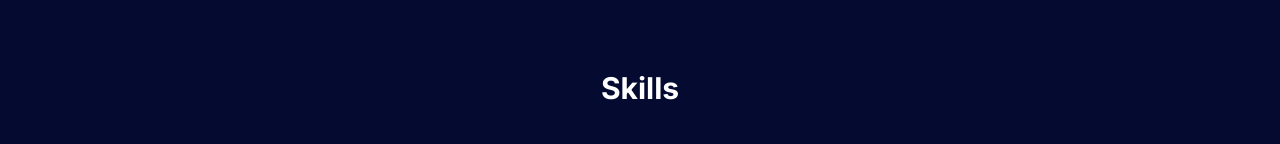
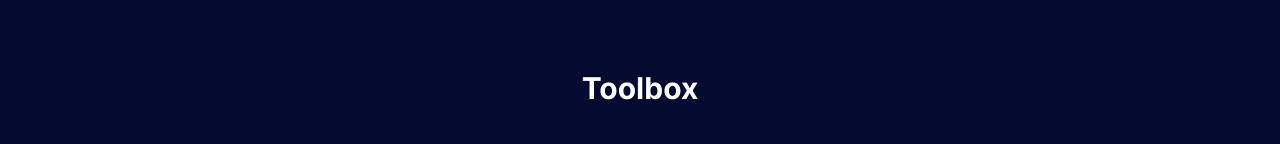
Before and after one commit to tvincent23/Portfolio, a Next.js app in the folder my-app/: page / in a window 1280 px wide. Shown: the part 1670-1814 px from the top of the page. Built offline with nearby package versions, Linux system fonts and the light colour scheme.

Commit message:
changed name of skill section to toolbox

```diff
--- a/my-app/app/components/Navbar.jsx
+++ b/my-app/app/components/Navbar.jsx
@@ -17,8 +17,8 @@ const navLinks = [
     path: "#projects",
   },
   {
-    title: "Skills",
-    path: "#skills",
+    title: "Toolbox",
+    path: "#toolbox",
   },
   {
     title: "Contact",
--- a/my-app/app/components/Skills.jsx
+++ b/my-app/app/components/Skills.jsx
@@ -20,10 +20,10 @@ const skillsList = [
 
 const Skills = () => {
   return (
-    <section id="skills">
+    <section id="toolbox">
       <div className="mt-36 grid grid-cols-1 ">
         <h2 className="col-span-full place-self-center font-bold text-3xl 2xl:text-4xl text-white ">
-          Skills
+          Toolbox
         </h2>
         <ul className="mt-8 max-w-[900px] place-self-center grid grid-cols-2 sm:grid-cols-3  md:grid-cols-4 lg:grid-cols-5 gap-x-6 sm:gap-x-2">
           {skillsList.map((skill) => (
```
